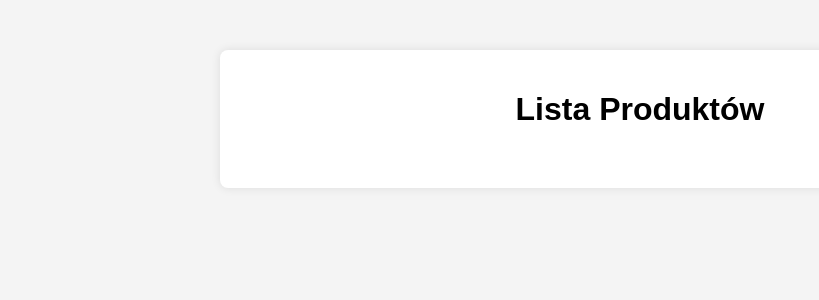
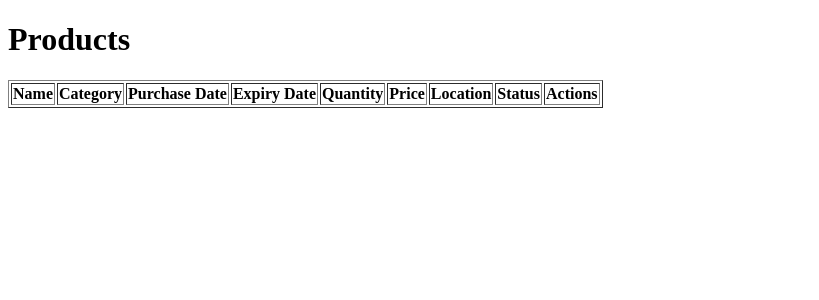
Before and after one commit to codemarcinu/shopping_management, a Flask app: page /produkty in a window 1280 px wide. Shown: the top 300 px of the page, without its empty margins (0-819 px from the left). Run offline with Flask 3, Linux system fonts and the light colour scheme; tables that the repository leaves empty hold one stand-in row (values such as "Sample post"); lists and menus that the app fills with data are empty.

Commit message:
Update product_list.html

```diff
--- a/templates/product_list.html
+++ b/templates/product_list.html
@@ -1,16 +1,40 @@
 <!DOCTYPE html>
-<html lang="pl">
+<html lang="en">
 <head>
     <meta charset="UTF-8">
-    <title>Lista Produktów</title>
-    <link rel="stylesheet" type="text/css" href="/static/css/style.css">
+    <title>Product List</title>
 </head>
 <body>
-    <div class="container">
-        <h1>Lista Produktów</h1>
-        <table class="product-table">
-            <!-- Nagłówki i produkty -->
-        </table>
-    </div>
+    <h1>Products</h1>
+    <table border="1">
+        <tr>
+            <th>Name</th>
+            <th>Category</th>
+            <th>Purchase Date</th>
+            <th>Expiry Date</th>
+            <th>Quantity</th>
+            <th>Price</th>
+            <th>Location</th>
+            <th>Status</th>
+            <th>Actions</th>
+        </tr>
+        {% for product in products %}
+        <tr>
+            <td>{{ product.name }}</td>
+            <td>{{ product.category }}</td>
+            <td>{{ product.purchase_date }}</td>
+            <td>{{ product.expiry_date }}</td>
+            <td>{{ product.quantity }}</td>
+            <td>{{ product.price }}</td>
+            <td>{{ product.location }}</td>
+            <td>{{ product.status }}</td>
+            <td>
+                <form action="/delete/{{ product.id }}" method="POST">
+                    <button type="submit">Delete</button>
+                </form>
+            </td>
+        </tr>
+        {% endfor %}
+    </table>
 </body>
 </html>
```
